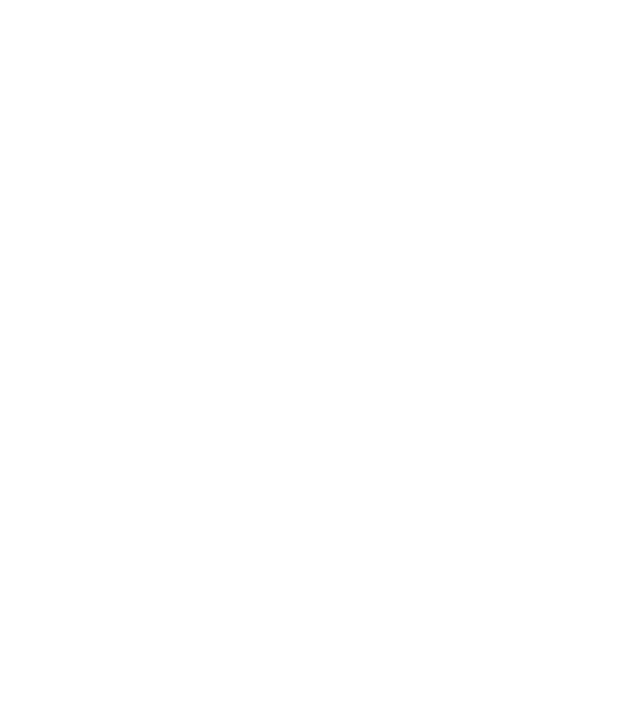
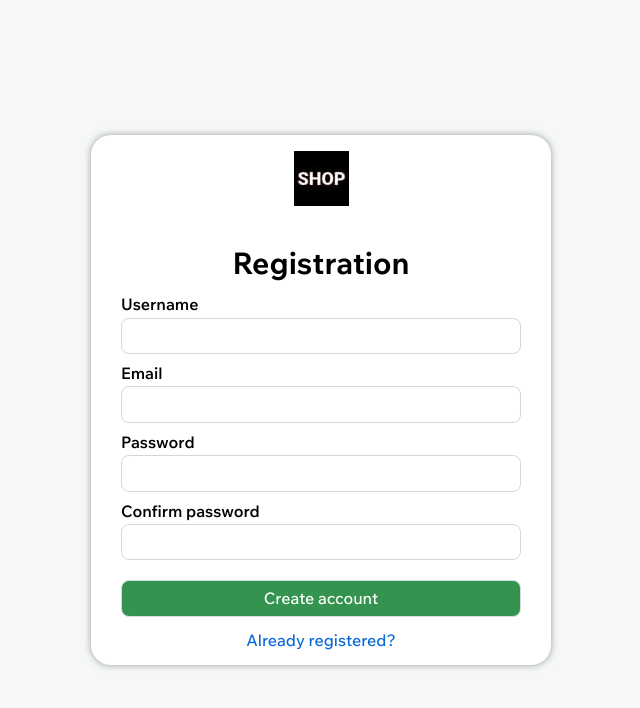
Before and after one commit to W0x3R/Mini-Shop, a React app: page /register in a window 1280 px wide. Shown: the top 708 px of the page, without its empty margins (319-959 px from the left). Built offline with nearby package versions, Linux system fonts and the light colour scheme.

Commit message:
feat: the router is connected and the layout is created

```diff
--- a/src/App.jsx
+++ /dev/null
@@ -1,3 +0,0 @@
-export const App = () => {
-  return <div></div>;
-};
--- /dev/null
+++ b/src/Layout/Layout.jsx
@@ -0,0 +1,15 @@
+import { Outlet } from "react-router";
+
+export const Layout = () => {
+  return (
+    <>
+      <header></header>
+
+      <main>
+        <Outlet />
+      </main>
+
+      <footer></footer>
+    </>
+  );
+};
--- /dev/null
+++ b/src/app/router/router.jsx
@@ -0,0 +1,24 @@
+import { createBrowserRouter, Navigate } from "react-router";
+import { Layout } from "../../Layout/Layout";
+import { AuthUser } from "../../features/AuthUser/AuthUser";
+
+export const router = createBrowserRouter([
+  {
+    path: "/",
+    element: <Layout />,
+    children: [
+      {
+        index: true,
+        element: <Navigate to="/register" replace />,
+      },
+      {
+        path: "register",
+        element: <AuthUser mode="register" />,
+      },
+      {
+        path: "login",
+        element: <AuthUser mode="login" />,
+      },
+    ],
+  },
+]);
```
Also changed, not shown: src/index.js (+5 -2 lines).
